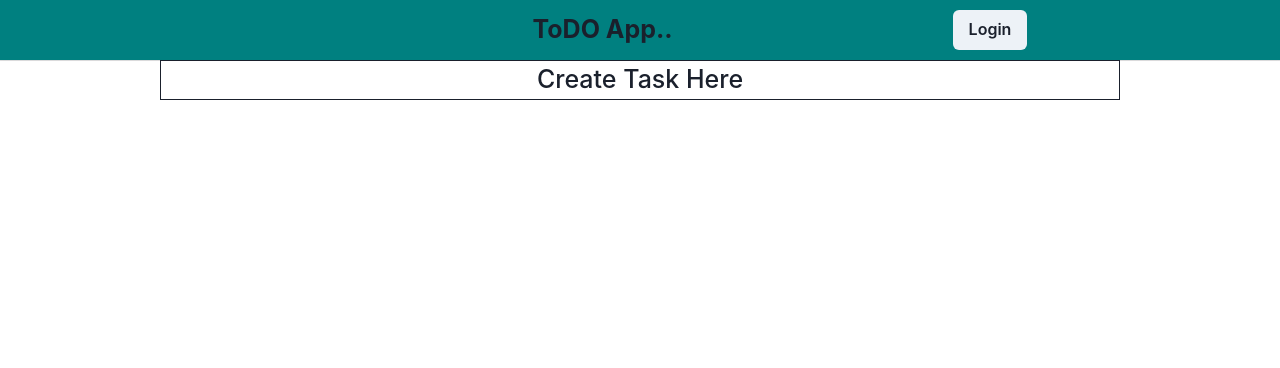
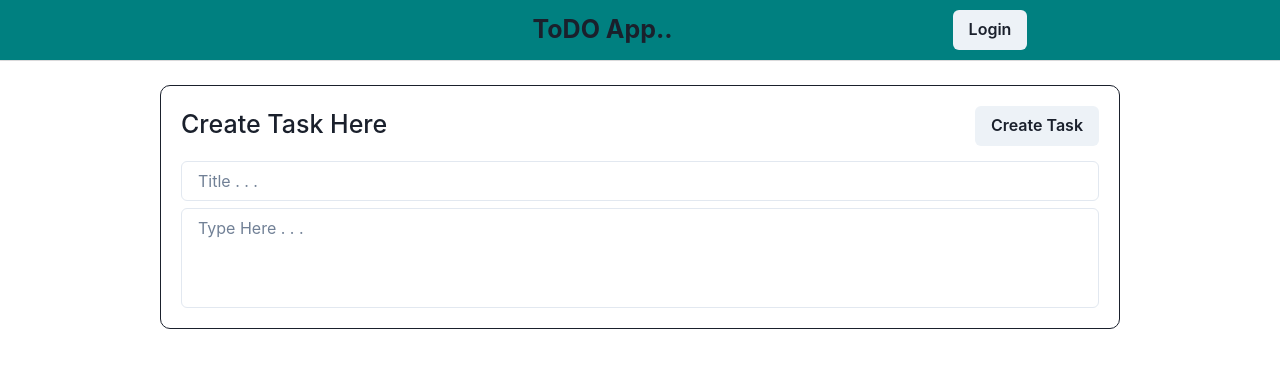
Before and after one commit to rohity0/Zuma, a React (Create React App) app in the folder frontend/: page / in a window 1280 px wide. Shown: the top 368 px of the page. Built offline with nearby package versions, Linux system fonts and the light colour scheme.

Commit message:
Ui of create Task

```diff
--- a/frontend/src/Routes/Home.jsx
+++ b/frontend/src/Routes/Home.jsx
@@ -1,4 +1,4 @@
-import { Box, Text } from "@chakra-ui/react"
+import { Box, Button, Flex, FormControl, Input, Spacer, Text, Textarea } from "@chakra-ui/react"
 import { Navbar } from "../Components/Navbar"
 
 
@@ -9,12 +9,28 @@ export const Home = ()=>{
         <>
            <Navbar />
            {/* create task here */}
-        <Box m="auto" w="75%" border={"1px solid"} >
-              <Text as="h2"  textAlign={"center"} fontSize="25px" fontWeight={500}> Create Task Here</Text>
-               <form>
+        <Box p="20px" m="auto" mt="25px" w="75%" border={"1px solid"} borderRadius="10px" >
 
+              <form>
+                <Flex  mb="15px">
+                  <Text as="h2"  textAlign={"center"} fontSize="25px" fontWeight={500}> Create Task Here</Text>
+                  <Spacer />
+                  <Button type="submit">
+                    Create Task
+                  </Button>
+                </Flex>
+
+                <Box>
+                   <FormControl mb="7px">
+                      <Input placeholder="Title . . . " />
+                   </FormControl>
+                  <FormControl>
+                     <Textarea h="100px" resize={"none"} placeholder="Type Here . . ." />
+                  </FormControl>
+                </Box>
 
                </form>
+
         </Box>
 
         </>
```
